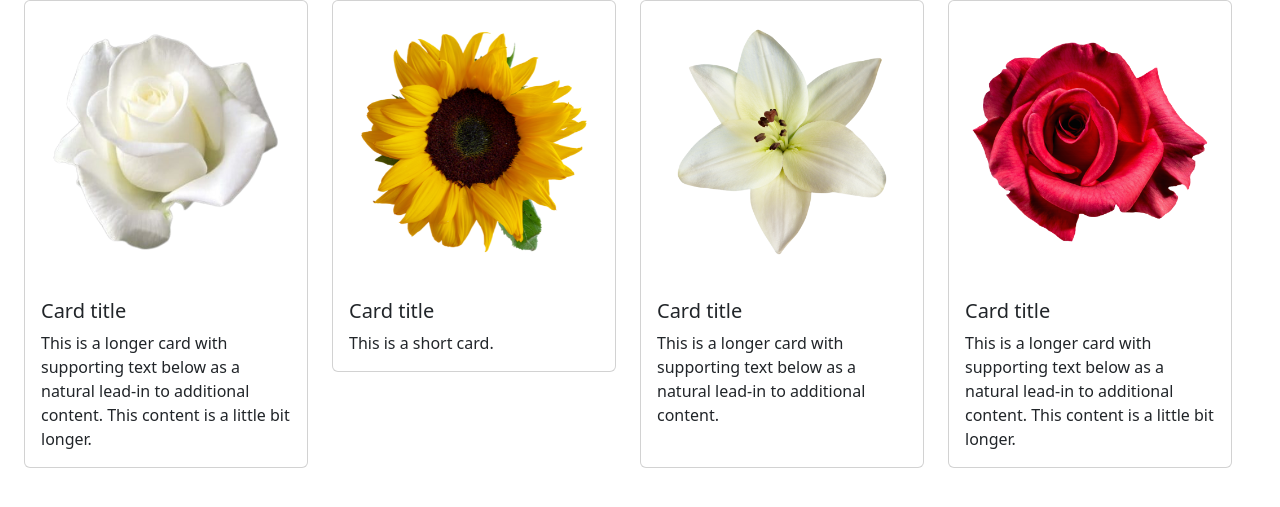
After one commit to VenujaK/Blooms, a PHP site: page /FlowersPage.html in a window 1280 px wide. The commit adds this page. Shown: the top 507 px of the page. Run offline with PHP 8.4, Linux system fonts and the light colour scheme.

Commit message:
Flowerspage

```diff
--- /dev/null
+++ b/CSS/FlowerPage.css
@@ -0,0 +1,3 @@
+.row {
+    width: 100%;
+}
--- /dev/null
+++ b/FlowersPage.html
@@ -0,0 +1,56 @@
+<!DOCTYPE html>
+<html lang="en">
+
+<head>
+    <meta charset="UTF-8">
+    <meta http-equiv="X-UA-Compatible" content="IE=edge">
+    <meta name="viewport" content="width=device-width, initial-scale=1.0">
+    <title>Document</title>
+    <link rel="stylesheet" href="./CSS/FlowerPage.css">
+    <link rel="stylesheet" href="	https://cdn.jsdelivr.net/npm/bootstrap@5.2.3/dist/css/bootstrap.min.css">
+    <link rel="stylesheet" href="https://cdnjs.cloudflare.com/ajax/libs/font-awesome/6.2.1/css/all.min.css">
+    <link rel="stylesheet" href="https://cdnjs.cloudflare.com/ajax/libs/ionicons/2.0.1/css/ionicons.min.css">
+</head>
+
+<body>
+    <div class="row row-cols-1 row-cols-md-4 g-4 px-4">
+        <div class="col">
+            <div class="card">
+                <img src="./Images/BOOMS (9).png" class="card-img-top" alt="...">
+                <div class="card-body">
+                    <h5 class="card-title">Card title</h5>
+                    <p class="card-text">This is a longer card with supporting text below as a natural lead-in to additional content. This content is a little bit longer.</p>
+                </div>
+            </div>
+        </div>
+        <div class="col">
+            <div class="card">
+                <img src="./Images/BOOMS (10).png" class="card-img-top" alt="...">
+                <div class="card-body">
+                    <h5 class="card-title">Card title</h5>
+                    <p class="card-text">This is a short card.</p>
+                </div>
+            </div>
+        </div>
+        <div class="col">
+            <div class="card h-100">
+                <img src="./Images/BOOMS (11).png" class="card-img-top" alt="...">
+                <div class="card-body">
+                    <h5 class="card-title">Card title</h5>
+                    <p class="card-text">This is a longer card with supporting text below as a natural lead-in to additional content.</p>
+                </div>
+            </div>
+        </div>
+        <div class="col">
+            <div class="card">
+                <img src="./Images/BOOMS (12).png" class="card-img-top" alt="...">
+                <div class="card-body">
+                    <h5 class="card-title">Card title</h5>
+                    <p class="card-text">This is a longer card with supporting text below as a natural lead-in to additional content. This content is a little bit longer.</p>
+                </div>
+            </div>
+        </div>
+    </div>
+</body>
+
+</html>
```
Also changed, not shown: CSS/Style.css (+71 -0 lines), index.html (+19 -2 lines), Images/BOOMS (10).png (added), Images/BOOMS (11).png (added), Images/BOOMS (12).png (added), Images/BOOMS (9).png (added).
